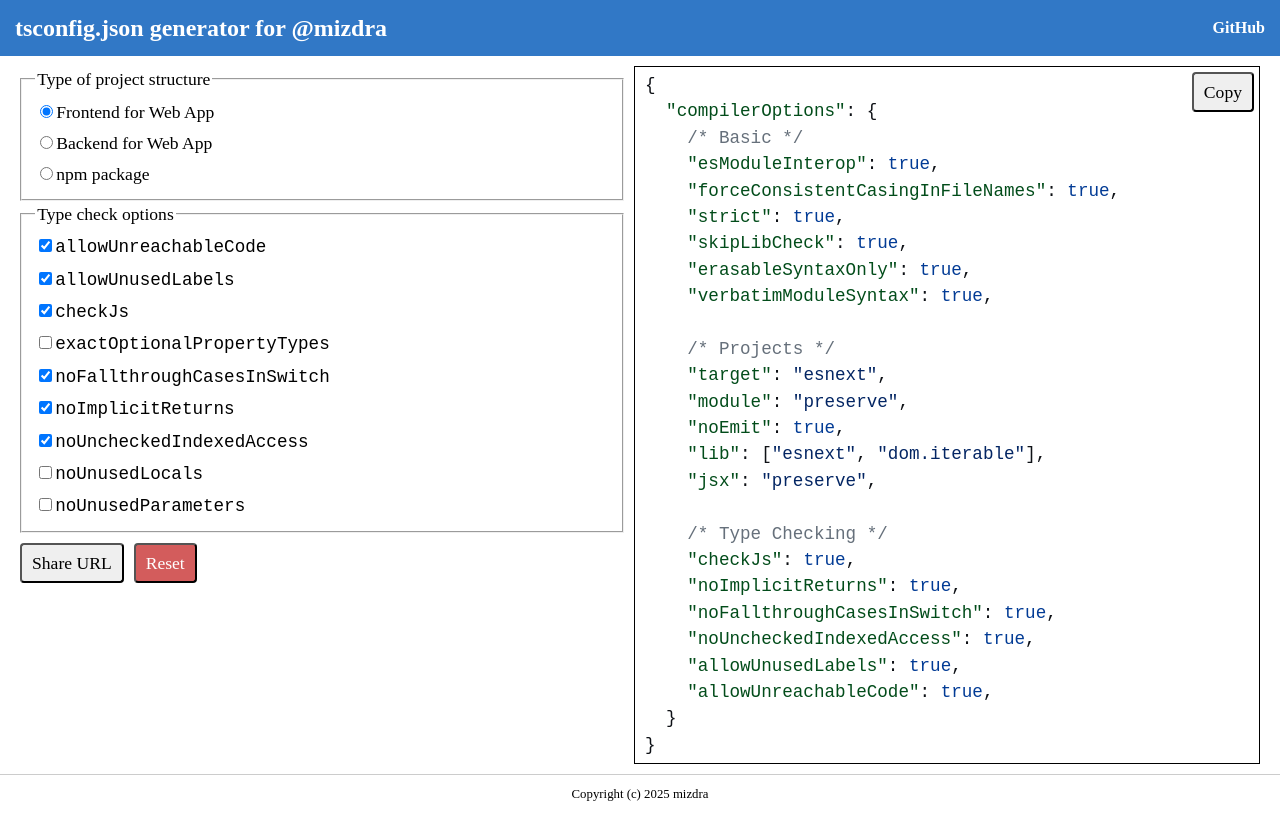
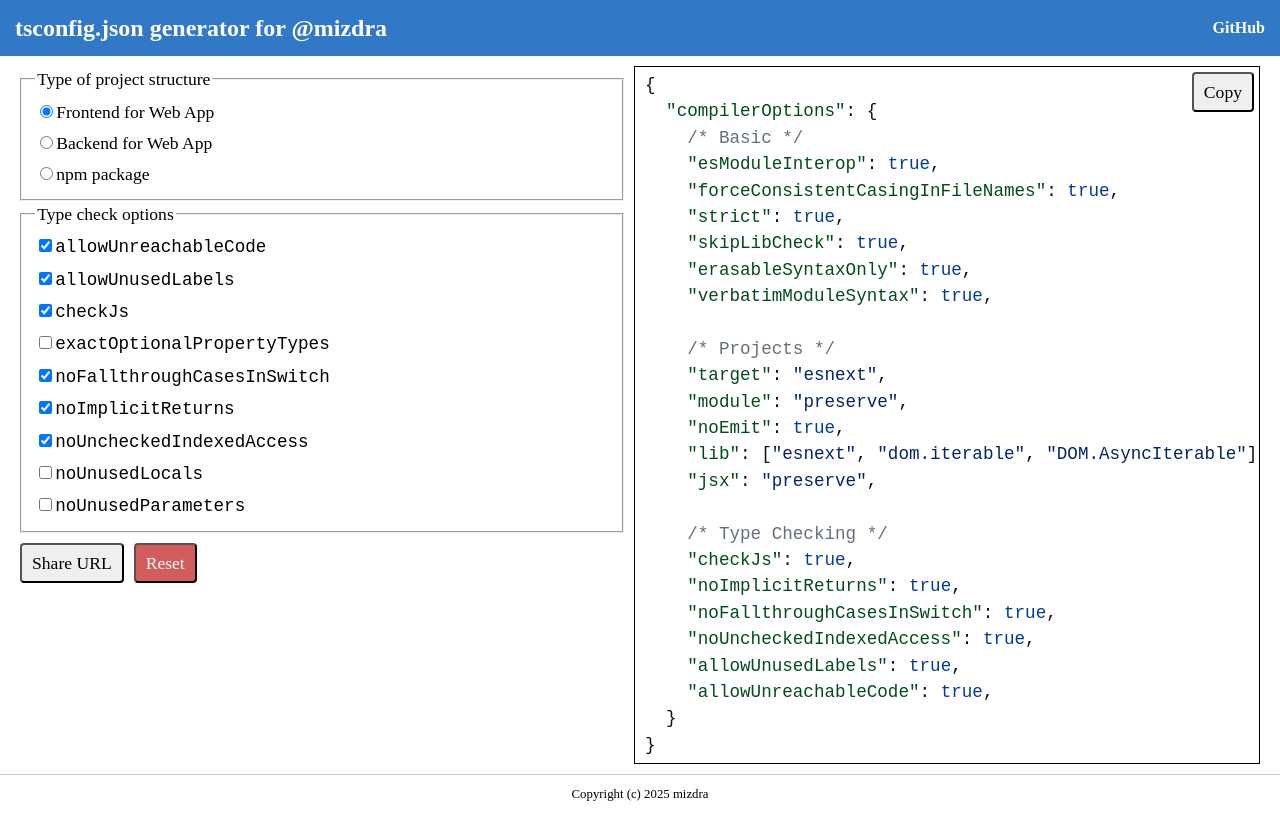
Before and after one commit to mizdra/tsconfig-generator, a React (Vite) app: page / in a window 1280 px wide. Built offline with nearby package versions, Linux system fonts and the light colour scheme.

Commit message:
add `DOM.AsyncIterable`

```diff
--- a/src/preference.ts
+++ b/src/preference.ts
@@ -87,7 +87,7 @@ export function generateTSConfig(preference: TSConfigPreference): string {
       result += '    "module": "preserve",\n';
       // result += '    "moduleResolution": "bundler",\n'; // auto-set
       result += '    "noEmit": true,\n';
-      result += '    "lib": ["esnext", "dom.iterable"],\n';
+      result += '    "lib": ["esnext", "dom.iterable", "DOM.AsyncIterable"],\n';
       result += '    "jsx": "preserve",\n';
       break;
     case 'backend-for-webapp':
--- a/tsconfig.json
+++ b/tsconfig.json
@@ -23,7 +23,7 @@
     "noUncheckedIndexedAccess": true,
 
     /* Extra */
-    "lib": ["ESNext", "DOM", "DOM.Iterable"],
+    "lib": ["ESNext", "DOM.Iterable", "DOM.AsyncIterable"],
     "jsx": "react-jsx",
     "rootDirs": [".", "generated"]
   }
```
